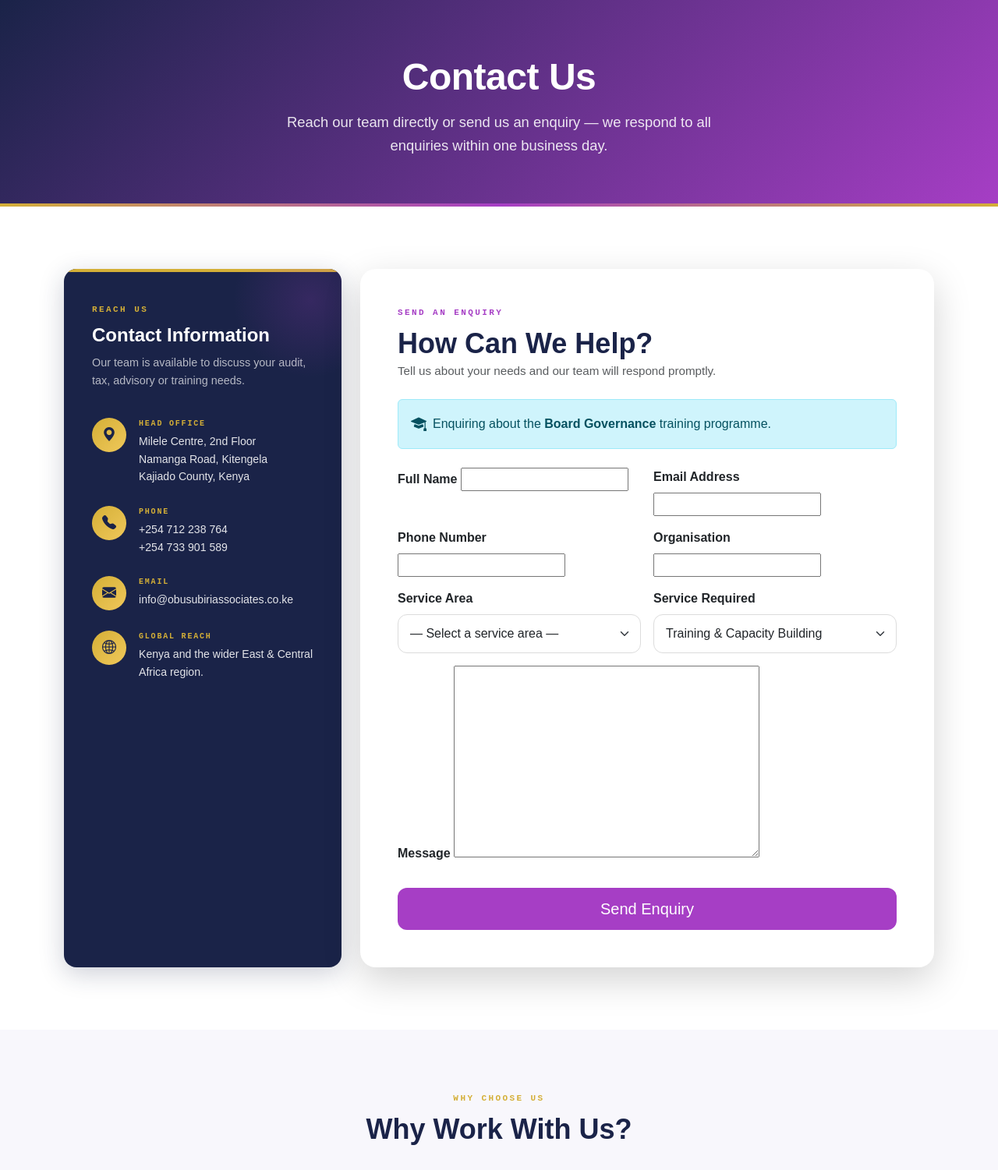
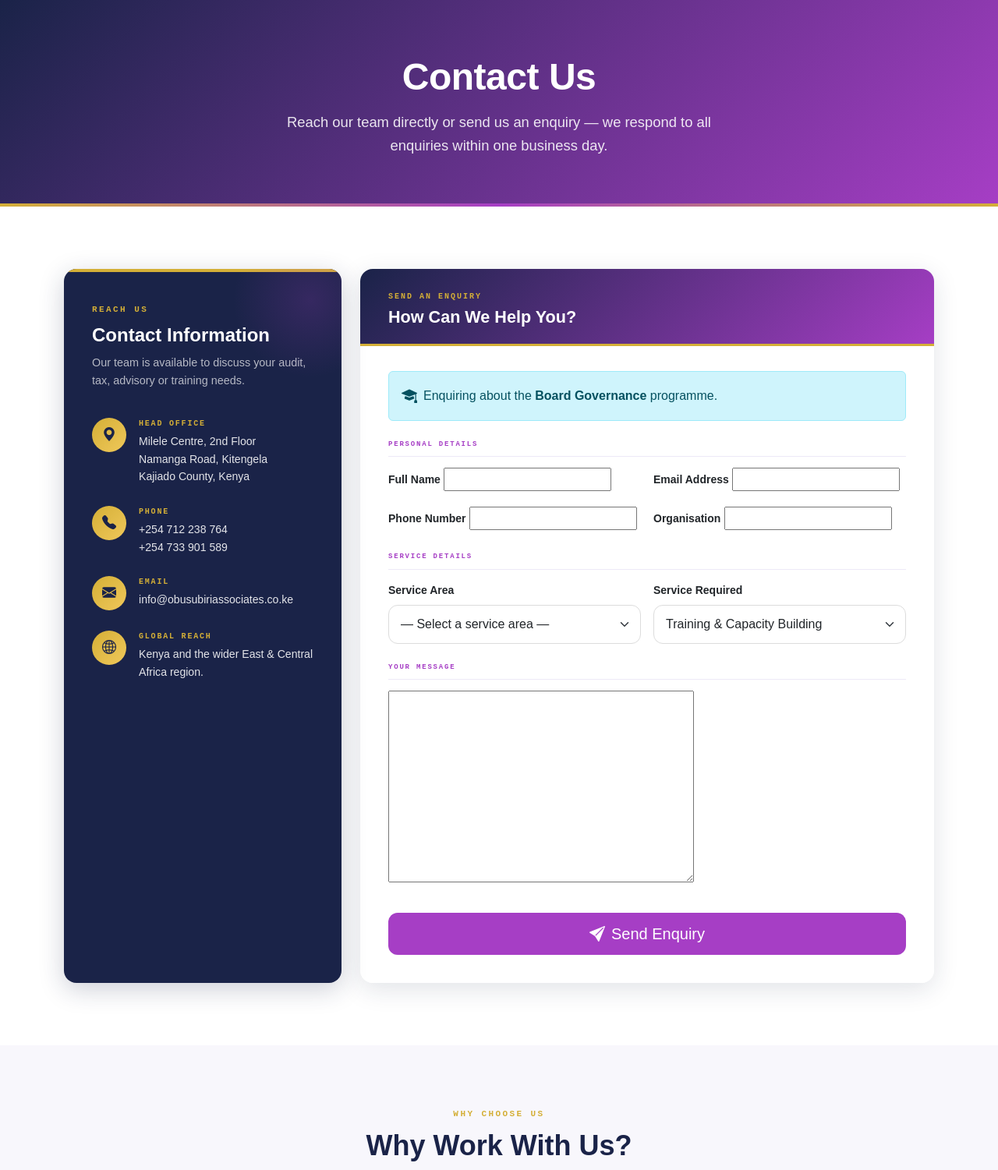
Before and after one commit to bmitigoa/obusubiri-associates-website, a Django app: a page that uses templates/contact.html in a window 1280 px wide. Shown: the part 90-1591 px from the top of the page at 78% size. Run offline with Django 5.2, Linux system fonts and the light colour scheme.

Commit message:
Update contact page styles and layout
Replit-Commit-Author: Agent

```diff
--- a/static/css/site-design.css
+++ b/static/css/site-design.css
@@ -213,6 +213,82 @@
     margin: 0;
 }
 
+/* ---- Enquiry form card ---------------------------------------
+   The right-hand form card on the Contact page.
+   Dark navy header band + white body with grouped field sections.
+   ------------------------------------------------------------- */
+.enquiry-card {
+    border-radius: 16px;
+    overflow: hidden;
+    box-shadow: 0 8px 32px rgba(26, 35, 72, 0.13);
+    border: none;
+    height: 100%;
+}
+
+.enquiry-card-header {
+    background: linear-gradient(135deg, #1A2348, #A63EC5);
+    padding: 28px 36px 24px;
+    position: relative;
+}
+
+.enquiry-card-header::after {
+    content: '';
+    position: absolute;
+    bottom: 0; left: 0; right: 0;
+    height: 3px;
+    background: #D4AF37;
+}
+
+.enquiry-card-eyebrow {
+    font-family: 'Courier New', Courier, monospace;
+    font-size: 10px;
+    font-weight: 700;
+    letter-spacing: 0.2em;
+    text-transform: uppercase;
+    color: #D4AF37;
+    display: block;
+    margin-bottom: 6px;
+}
+
+.enquiry-card-title {
+    font-size: 1.35rem;
+    font-weight: 800;
+    color: #fff;
+    margin: 0;
+    line-height: 1.2;
+}
+
+.enquiry-card-body {
+    background: #fff;
+    padding: 32px 36px 36px;
+}
+
+.enquiry-field-group {
+    margin-bottom: 8px;
+}
+
+.enquiry-field-group-label {
+    font-family: 'Courier New', Courier, monospace;
+    font-size: 9px;
+    font-weight: 700;
+    letter-spacing: 0.2em;
+    text-transform: uppercase;
+    color: #A63EC5;
+    display: block;
+    margin-bottom: 14px;
+    padding-bottom: 8px;
+    border-bottom: 1px solid #ede9f7;
+}
+
+@media (max-width: 575px) {
+    .enquiry-card-header {
+        padding: 22px 24px 20px;
+    }
+    .enquiry-card-body {
+        padding: 24px 24px 28px;
+    }
+}
+
 /* ---- Article / blog card -------------------------------------
    Used on the "Client Insights" cards on Services page.
    ------------------------------------------------------------- */
--- a/templates/contact.html
+++ b/templates/contact.html
@@ -148,22 +148,24 @@ Contact Us | Obusubiri MM &amp; Associates
 
             <div class="col-lg-8">
 
-                <div class="card shadow-lg border-0 form-modern h-100">
+                <div class="enquiry-card">
 
-                    <div class="card-body p-4 p-md-5">
+                    <!-- Card header -->
+                    <div class="enquiry-card-header">
+                        <span class="enquiry-card-eyebrow">Send an Enquiry</span>
+                        <h2 class="enquiry-card-title">How Can We Help You?</h2>
+                    </div>
 
-                        <span class="ob-section-label" style="color:#A63EC5;">Send an Enquiry</span>
-                        <h2 class="ob-section-heading mb-1">How Can We Help?</h2>
-                        <p class="text-muted mb-4" style="font-size:.95rem;">
-                            Tell us about your needs and our team will respond promptly.
-                        </p>
+                    <!-- Card body -->
+                    <div class="enquiry-card-body">
 
                         <form method="POST" class="form-modern">
 
                             {% csrf_token %}
 
+                            {# ---- Success / warning banners ---- #}
                             {% if success %}
-                            <div class="alert alert-success mb-3">
+                            <div class="alert alert-success mb-4">
                                 <h5 class="alert-heading mb-1">
                                     Enquiry received — thank you{% if submitted_name %}, {{ submitted_name }}{% endif %}!
                                 </h5>
@@ -171,31 +173,31 @@ Contact Us | Obusubiri MM &amp; Associates
                             </div>
 
                             {% if email_sent == False %}
-                            <div class="alert alert-warning mb-3" role="alert">
+                            <div class="alert alert-warning mb-4" role="alert">
                                 <i class="bi bi-exclamation-triangle-fill me-2"></i>
                                 If you don't hear from us within one business day, please call
                                 <strong>+254 712 238 764</strong> or <strong>+254 733 901 589</strong>.
                             </div>
                             {% endif %}
 
-                            <div class="card border-0 bg-light mb-4">
-                                <div class="card-body">
-                                    <h6 class="card-title text-muted text-uppercase small fw-semibold mb-3">Enquiry Summary</h6>
-                                    <dl class="mb-0">
+                            <div class="card border-0 bg-light rounded-3 mb-4">
+                                <div class="card-body py-3 px-4">
+                                    <p class="text-muted text-uppercase small fw-semibold mb-2" style="letter-spacing:.08em;">Enquiry Summary</p>
+                                    <dl class="mb-0 row g-1">
                                         {% if submitted_service %}
-                                        <div class="d-flex gap-2 mb-1">
+                                        <div class="col-12 d-flex gap-2">
                                             <dt class="fw-normal text-muted" style="min-width:7rem;">Service</dt>
                                             <dd class="mb-0 fw-semibold">{{ submitted_service }}</dd>
                                         </div>
                                         {% endif %}
                                         {% if submitted_service_area %}
-                                        <div class="d-flex gap-2 mb-1">
+                                        <div class="col-12 d-flex gap-2">
                                             <dt class="fw-normal text-muted" style="min-width:7rem;">Service area</dt>
                                             <dd class="mb-0 fw-semibold">{{ submitted_service_area }}</dd>
                                         </div>
                                         {% endif %}
                                         {% if submitted_programme %}
-                                        <div class="d-flex gap-2 mb-1">
+                                        <div class="col-12 d-flex gap-2">
                                             <dt class="fw-normal text-muted" style="min-width:7rem;">Programme</dt>
                                             <dd class="mb-0 fw-semibold">{{ submitted_programme }}</dd>
                                         </div>
@@ -205,57 +207,56 @@ Contact Us | Obusubiri MM &amp; Associates
                             </div>
                             {% endif %}
 
+                            {# ---- Pre-fill banners (from query string) ---- #}
                             {% if form.service_area.value %}
                             <div class="alert alert-info d-flex align-items-center mb-4" role="alert">
-                                <i class="bi bi-briefcase-fill me-2 fs-5"></i>
-                                <div>
-                                    Enquiring about
-                                    <strong>{{ form.service_area.value }}</strong>.
-                                </div>
+                                <i class="bi bi-briefcase-fill me-2 fs-5 flex-shrink-0"></i>
+                                <span>Enquiring about <strong>{{ form.service_area.value }}</strong>.</span>
                             </div>
                             {% endif %}
 
                             {% if form.programme.value %}
                             <div class="alert alert-info d-flex align-items-center mb-4" role="alert">
-                                <i class="bi bi-mortarboard-fill me-2 fs-5"></i>
-                                <div>
-                                    Enquiring about the
-                                    <strong>{{ form.programme.value }}</strong> training programme.
-                                </div>
+                                <i class="bi bi-mortarboard-fill me-2 fs-5 flex-shrink-0"></i>
+                                <span>Enquiring about the <strong>{{ form.programme.value }}</strong> programme.</span>
                             </div>
                             {% endif %}
 
                             {{ form.programme }}
 
-                            <div class="row g-3 mb-3">
-                                <div class="col-md-6">
-                                    <label class="form-label fw-semibold">Full Name</label>
+                            {# ---- Section: Personal Details ---- #}
+                            <div class="enquiry-field-group">
+                                <span class="enquiry-field-group-label">Personal Details</span>
+                                <div class="row g-3">
+                                    <div class="col-sm-6">
+                                        <label class="form-label fw-semibold small">Full Name</label>
                                         {{ form.full_name }}
                                     </div>
-                                <div class="col-md-6">
-                                    <label class="form-label fw-semibold">Email Address</label>
+                                    <div class="col-sm-6">
+                                        <label class="form-label fw-semibold small">Email Address</label>
                                         {{ form.email }}
+                                    </div>
+                                    <div class="col-sm-6">
+                                        <label class="form-label fw-semibold small">Phone Number</label>
+                                        {{ form.phone_number }}
+                                    </div>
+                                    <div class="col-sm-6">
+                                        <label class="form-label fw-semibold small">Organisation</label>
+                                        {{ form.organisation }}
+                                    </div>
                                 </div>
                             </div>
 
-                            <div class="row g-3 mb-3">
-                                <div class="col-md-6">
-                                    <label class="form-label fw-semibold">Phone Number</label>
-                                    {{ form.phone_number }}
-                                </div>
-                                <div class="col-md-6">
-                                    <label class="form-label fw-semibold">Organisation</label>
-                                    {{ form.organisation }}
-                                </div>
-                            </div>
-
-                            <div class="row g-3 mb-3">
-                                <div class="col-md-6">
-                                    <label class="form-label fw-semibold">Service Area</label>
+                            {# ---- Section: Service Details ---- #}
+                            <div class="enquiry-field-group mt-4">
+                                <span class="enquiry-field-group-label">Service Details</span>
+                                <div class="row g-3">
+                                    <div class="col-sm-6">
+                                        <label class="form-label fw-semibold small">Service Area</label>
                                         {{ form.service_area }}
                                     </div>
-                                <div class="col-md-6">
-                                    <label class="form-label fw-semibold" for="id_service">Service Required</label>
+                                    <div class="col-sm-6">
+                                        <label class="form-label fw-semibold small" for="id_service">Service Required</label>
                                         <select name="service" id="id_service" class="form-select" required>
                                             <option value="">— Select a service —</option>
                                             {% for value, label in all_service_choices %}
@@ -270,14 +271,16 @@ Contact Us | Obusubiri MM &amp; Associates
                                         {% endif %}
                                     </div>
                                 </div>
+                            </div>
 
-                            <div class="mb-4">
-                                <label class="form-label fw-semibold">Message</label>
+                            {# ---- Section: Message ---- #}
+                            <div class="enquiry-field-group mt-4">
+                                <span class="enquiry-field-group-label">Your Message</span>
                                 {{ form.message }}
                             </div>
 
-                            <button type="submit" class="btn btn-primary-custom btn-lg w-100">
-                                Send Enquiry
+                            <button type="submit" class="btn btn-primary-custom btn-lg w-100 mt-4">
+                                <i class="bi bi-send-fill me-2"></i>Send Enquiry
                             </button>
 
                         </form>
```
Lines whose indentation alone changed are shown as unchanged.
